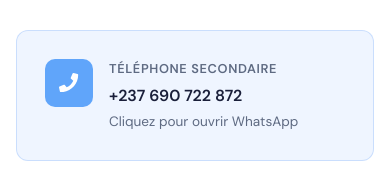
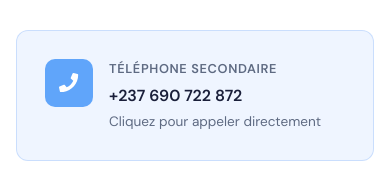
Before and after one commit to Touhke/rc-system, a React (Vite) app: page / in a window 390 px wide. Shown: the part 10973-11164 px from the top of the page. Built offline with nearby package versions, Linux system fonts and the light colour scheme.

Commit message:
fix: secondary phone as direct call, WhatsApp number corrected, developer credit added

```diff
--- a/src/components/Contact.jsx
+++ b/src/components/Contact.jsx
@@ -55,8 +55,9 @@ export default function Contact() {
               icon: <FaPhone />,
               title: 'Téléphone Secondaire',
               value: PHONE_SECONDARY,
-              sub: 'Cliquez pour ouvrir WhatsApp',
-              href: waPhone('+237 690 722 872'),
+              // ✅ CORRIGÉ : appel direct tel: (pas de WhatsApp sur ce numéro)
+              sub: 'Cliquez pour appeler directement',
+              href: 'tel:+237690722872',
               color: 'rgb(96, 165, 250)',
               bg: 'rgba(59, 130, 246, 0.08)',
               border: 'rgba(59, 130, 246, 0.2)',
@@ -85,7 +86,7 @@ export default function Contact() {
             <motion.a
               key={i}
               href={item.href}
-              target="_blank"
+              target={item.href.startsWith('tel:') || item.href.startsWith('mailto:') ? '_self' : '_blank'}
               rel="noopener noreferrer"
               initial={{ opacity: 0, y: 30 }}
               whileInView={{ opacity: 1, y: 0 }}
@@ -332,7 +333,6 @@ export default function Contact() {
             Ouvrir WhatsApp Maintenant
           </a>
 
-          {/* ✅ CORRIGÉ : lien WhatsApp au lieu de tel: */}
           <div style={{ color: 'rgba(255,255,255,0.4)', fontSize: '0.85rem' }}>
             Ou appelez le{' '}
             <a
```
